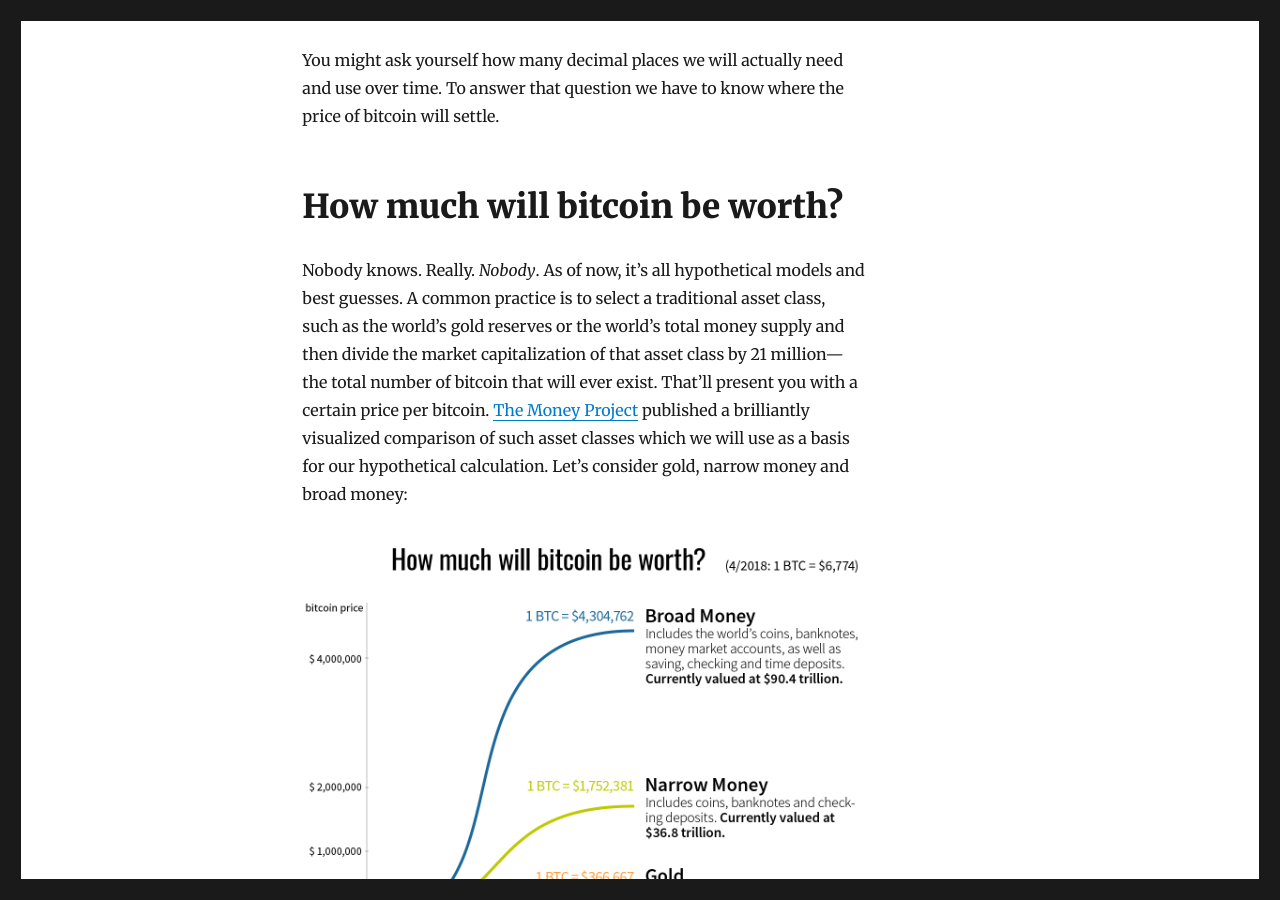
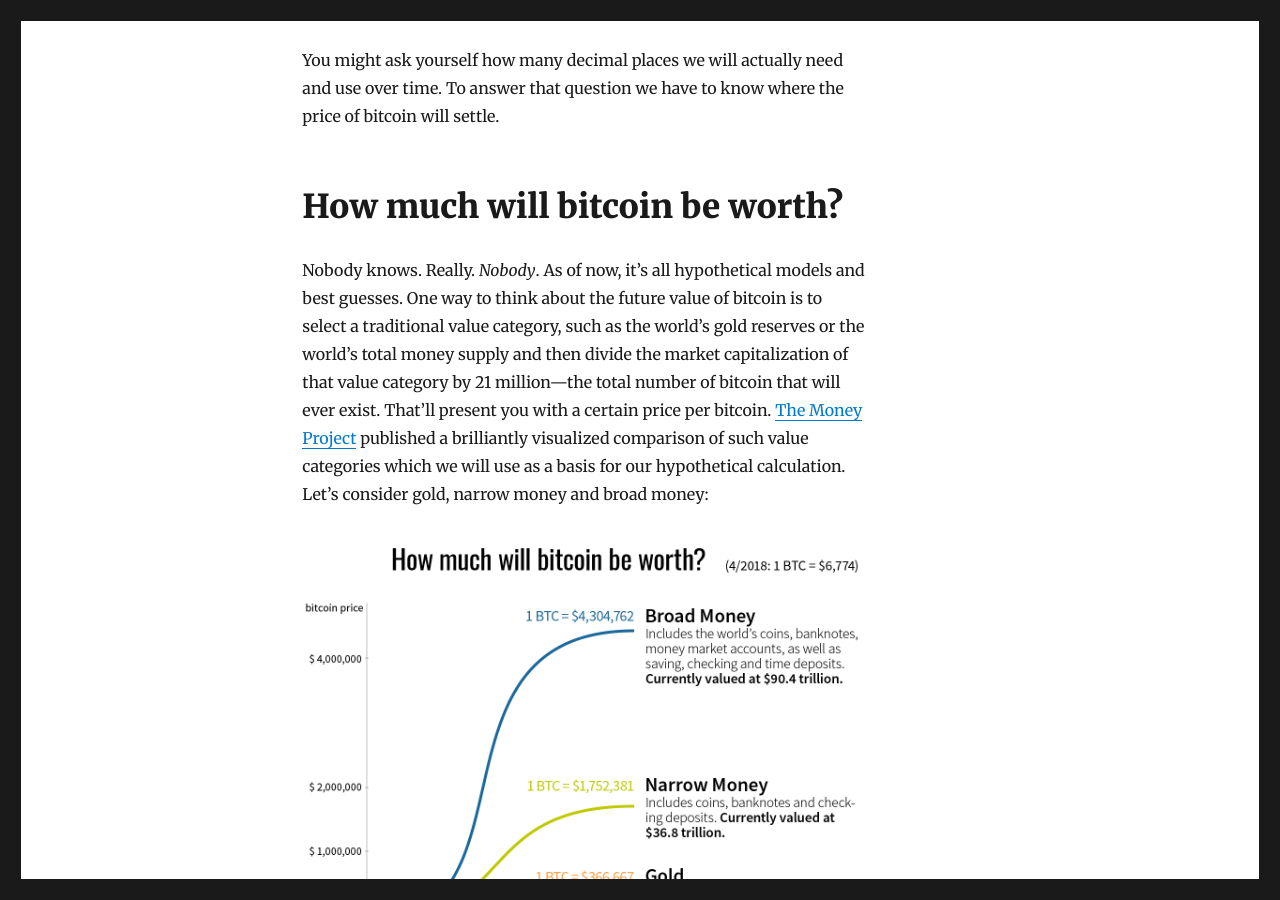
Before and after one commit to sapiensoup/sapiensoup.com, a Jekyll site: the page built from _posts/2018-04-15-bitcoin-units.md, in a window 1280 px wide and 900 px high, scrolled down 2783 px. Built offline with Jekyll 4.4.1, drawn with Linux system fonts in a browser that asks for light colours; comment, search, counter and statistics services are not loaded.

Commit message:
Replace 'asset class' with 'value category'

```diff
--- a/_posts/2018-04-15-bitcoin-units.md
+++ b/_posts/2018-04-15-bitcoin-units.md
@@ -39,7 +39,7 @@ You might ask yourself how many decimal places we will actually need and use ove
 
 
 # How much will bitcoin be worth?
-Nobody knows. Really. _Nobody_. As of now, it’s all hypothetical models and best guesses. A common practice is to select a traditional asset class, such as the world’s gold reserves or the world’s total money supply and then divide the market capitalization of that asset class by 21 million—the total number of bitcoin that will ever exist. That’ll present you with a certain price per bitcoin. [The Money Project](http://money.visualcapitalist.com/worlds-money-markets-one-visualization-2017/) published a brilliantly visualized comparison of such asset classes which we will use as a basis for our hypothetical calculation. Let’s consider gold, narrow money and broad money:
+Nobody knows. Really. _Nobody_. As of now, it’s all hypothetical models and best guesses. One way to think about the future value of bitcoin is to select a traditional value category, such as the world’s gold reserves or the world’s total money supply and then divide the market capitalization of that value category by 21 million—the total number of bitcoin that will ever exist. That’ll present you with a certain price per bitcoin. [The Money Project](http://money.visualcapitalist.com/worlds-money-markets-one-visualization-2017/) published a brilliantly visualized comparison of such value categories which we will use as a basis for our hypothetical calculation. Let’s consider gold, narrow money and broad money:
 
 ![How much will bitcoin be worth in the future](/images/bitcoin-units/future-price-bitcoin-market-cap@2x.png)
 
```
